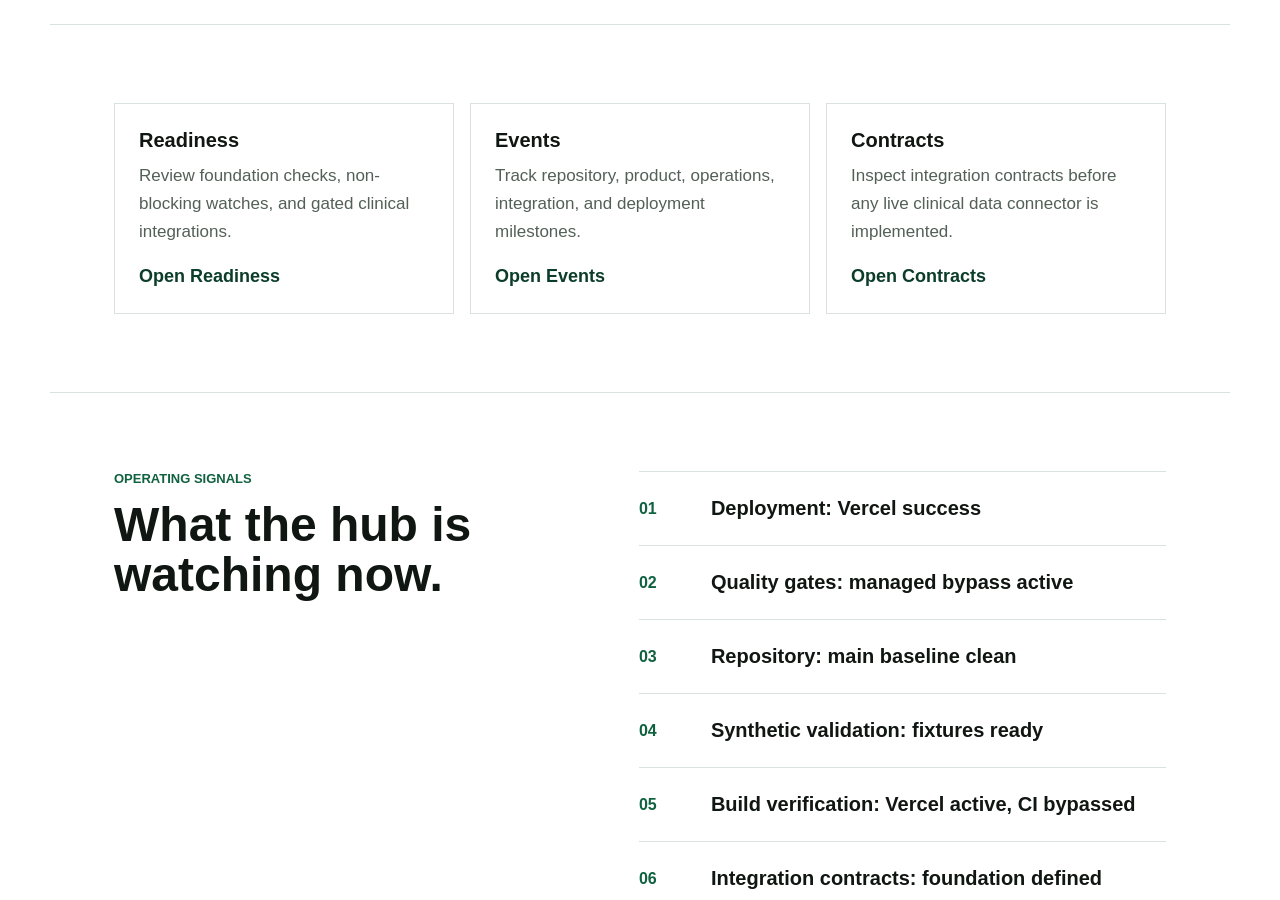
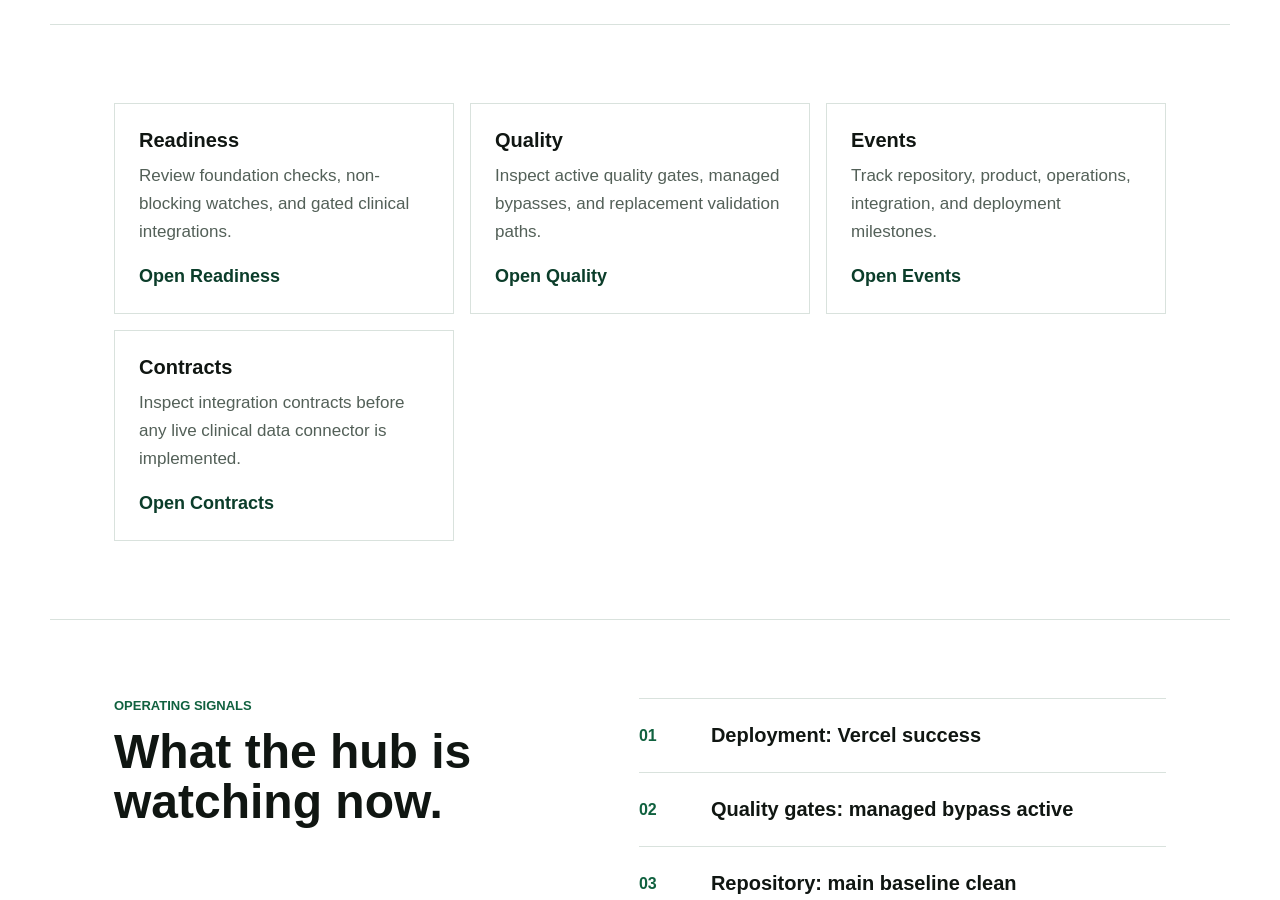
Before and after one commit to temitayodahunsi777/scrimed-site, a Next.js app: page /hub in a window 1280 px wide. Shown: the part 860-1760 px from the top of the page. Built offline with nearby package versions, Linux system fonts and the light colour scheme.

Commit message:
Expose quality gates from SCRIMED Hub

```diff
--- a/app/hub/page.tsx
+++ b/app/hub/page.tsx
@@ -5,6 +5,11 @@ const consoleViews = [
     name: "Readiness",
     href: "/hub/readiness",
     summary: "Review foundation checks, non-blocking watches, and gated clinical integrations."
+  },
+  {
+    name: "Quality",
+    href: "/quality",
+    summary: "Inspect active quality gates, managed bypasses, and replacement validation paths."
   },
   {
     name: "Events",
```
